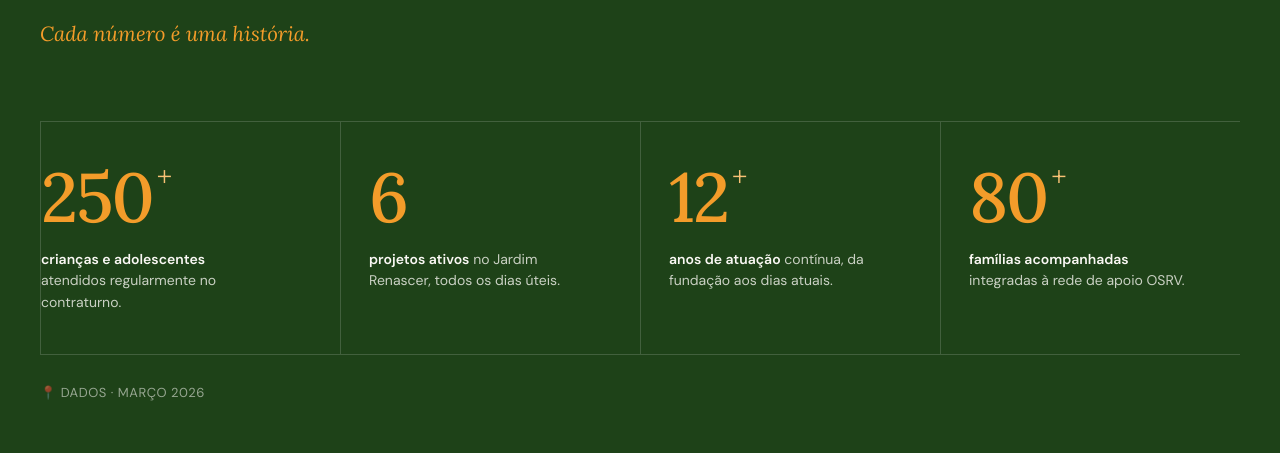
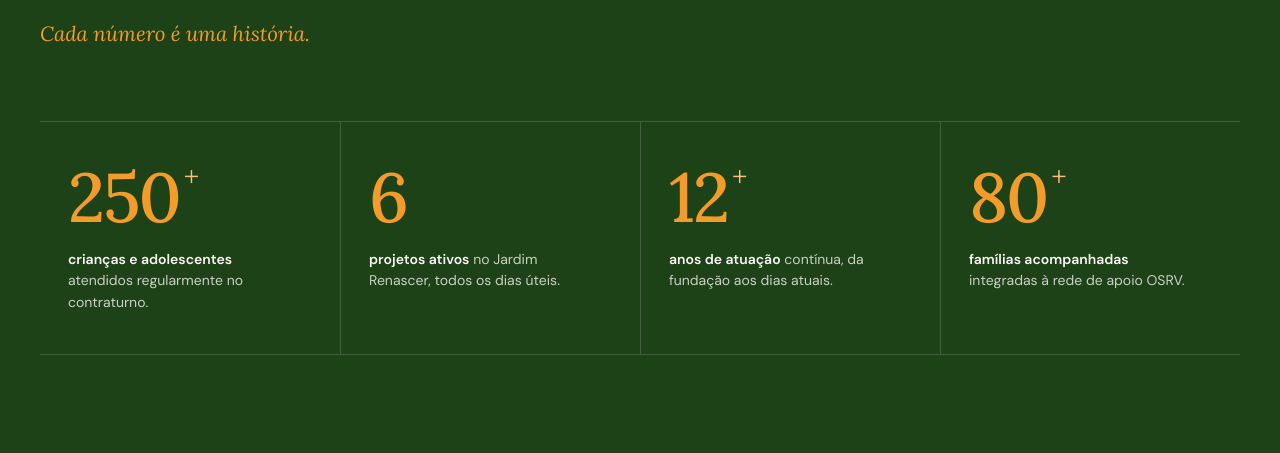
Before and after one commit to pedromonteiro10311031/osrv, a Next.js app: page /programas-e-projetos in a window 1280 px wide. Shown: the part 1741-2194 px from the top of the page. Built offline with nearby package versions, Linux system fonts and the light colour scheme.

Commit message:
fix: remove borda esquerda do primeiro card e rodape DADOS de ImpactoReal

```diff
--- a/components/ImpactoReal.tsx
+++ b/components/ImpactoReal.tsx
@@ -33,7 +33,8 @@ const impStyles = {
     borderBottom: '1px solid rgba(255,255,255,0.16)',
   },
   stat: { padding: '40px 28px', borderLeft: '1px solid rgba(255,255,255,0.16)' },
-  statFirst: { padding: '40px 28px 40px 0' },
+  statFirst: { padding: '40px 28px', borderLeft: 'none' },
+  statLast: { padding: '40px 0 40px 28px', borderLeft: '1px solid rgba(255,255,255,0.16)' },
   n: {
     fontFamily: 'var(--font-serif)',
     fontWeight: 500,
@@ -46,13 +47,7 @@ const impStyles = {
   sup: { fontSize: '0.42em', color: 'var(--amber-300)', verticalAlign: 'top' as const, marginLeft: 4, fontWeight: 400 },
   lbl: { fontSize: 14, lineHeight: 1.55, color: 'rgba(250,248,244,0.78)', marginTop: 18, maxWidth: 220 },
   lblBold: { color: 'var(--paper-100)', fontWeight: 600 },
-  foot: {
-    marginTop: 28,
-    fontSize: 13,
-    color: 'rgba(250,248,244,0.55)',
-    letterSpacing: '0.04em',
-    display: 'inline-flex', alignItems: 'center', gap: 8,
-  },
+
 }
 
 const stats = [
@@ -85,7 +80,6 @@ export default function ImpactoReal() {
           }
           .impacto-real .ir-grid > div:nth-child(odd) {
             border-left: none !important;
-            padding-left: 0 !important;
           }
         }
       `}</style>
@@ -95,13 +89,13 @@ export default function ImpactoReal() {
         <p style={impStyles.sub}>Cada número é uma história.</p>
         <div style={impStyles.grid} className="ir-grid">
           {stats.map(([n, sup, bold, rest], i) => (
-            <div key={n + bold} style={i === 0 ? { ...impStyles.stat, ...impStyles.statFirst } : impStyles.stat}>
+            <div key={n + bold} style={i === 0 ? impStyles.statFirst : i === stats.length - 1 ? impStyles.statLast : impStyles.stat}>
               <p style={impStyles.n}>{n}{sup && <span style={impStyles.sup}>{sup}</span>}</p>
               <div style={impStyles.lbl}><b style={impStyles.lblBold}>{bold}</b> {rest}</div>
             </div>
           ))}
         </div>
-        <div style={impStyles.foot}>📍 DADOS · MARÇO 2026</div>
+
       </div>
     </section>
   )
```
